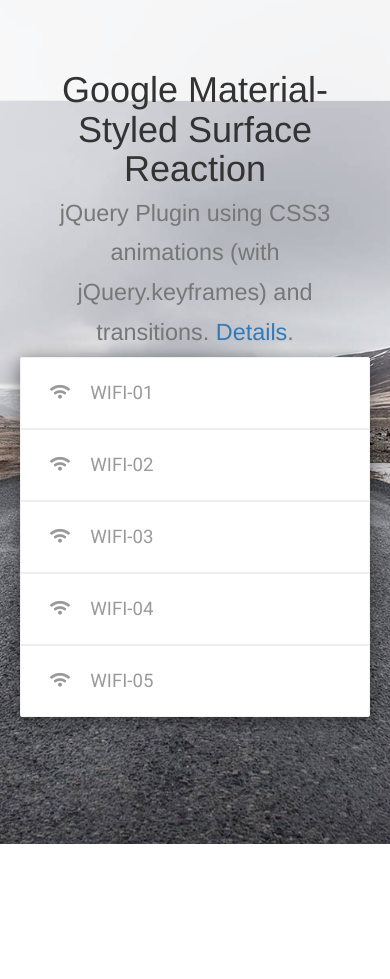
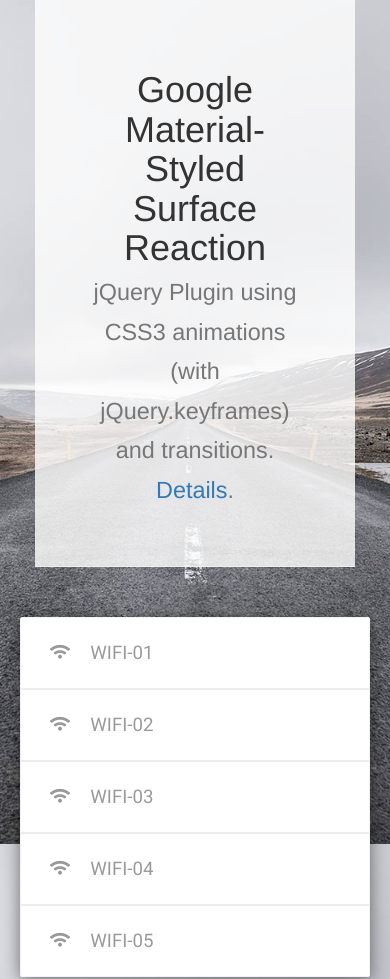
Before and after one commit to agraebe/material, a plain HTML site: page index.html in a window 390 px wide. Shown: the top 979 px of the page. Before the commit the page ends 844 px from the top, so only its background shows below. Drawn offline with nearby package versions, Linux system fonts and the light colour scheme.

Commit message:
Changed mobile view for demo

```diff
--- a/index.html
+++ b/index.html
@@ -40,8 +40,7 @@
 			.page-header {
 				text-align: center;
 				margin-top: 0;
-				padding-top: 50px;
-				padding-bottom: 50px;
+				padding: 50px;
 				margin-bottom: 50px;
 				background-color: rgba(255,255,255,0.8);
 			}
@@ -64,9 +63,9 @@
 
     <div class="fluid-container">
       <div class="row">
-	    <div class="page-header">
-	      	<div class="col-md-10 col-md-offset-1 col-sm-10 col-sm-offset-1 col-xs-10 col-xs-offset-1">
-			  	<h1>Google Material-Styled Surface Reaction<br/><small>jQuery Plugin using CSS3 animations (with jQuery.keyframes) and transitions. <a href="http://www.google.com/design/spec/animation/responsive-interaction.html#responsive-interaction-responsive-interaction-examples" target="_blank">Details</a>.</small></h1>
+      	<div class="col-md-6 col-md-offset-3 col-sm-8 col-sm-offset-2 col-xs-10 col-xs-offset-1">
+	      	<div class="page-header">
+			  <h1>Google Material-Styled Surface Reaction<br/><small>jQuery Plugin using CSS3 animations (with jQuery.keyframes) and transitions. <a href="http://www.google.com/design/spec/animation/responsive-interaction.html#responsive-interaction-responsive-interaction-examples" target="_blank">Details</a>.</small></h1>
 			</div>
 		</div>
       </div>
```
